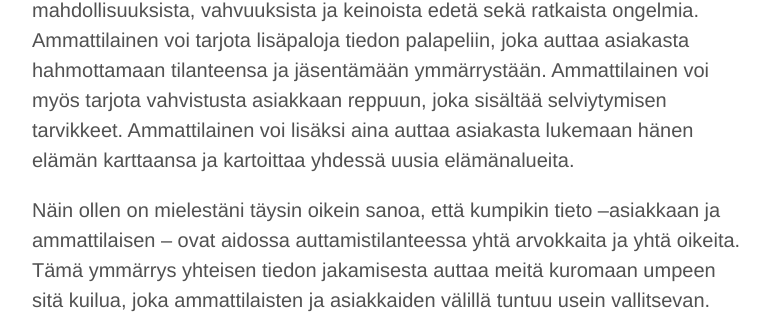
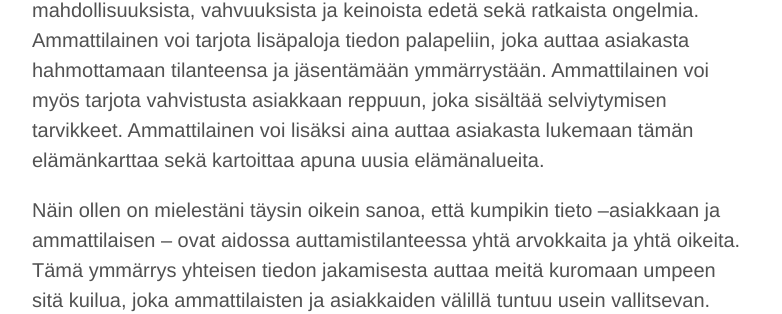
Before and after one commit to niinapiira/neppari.net, a Jekyll site: the page built from _posts/2017-04-17-auttaminen-on-yhteistyota-ja-kompromisseja.md, in a window 1280 px wide and 900 px high, scrolled down 2292 px. Shown: the part 351-665 px from the top of the window, without its empty margins (248-1030 px from the left). Built offline with Jekyll 4.4.1, drawn with Linux system fonts in a browser that asks for light colours; some of the changed text lies outside the part shown.

Commit message:
Updated 2017-04-17-auttaminen-on-yhteistyota-ja-kompromisseja.md

```diff
--- a/_posts/2017-04-17-auttaminen-on-yhteistyota-ja-kompromisseja.md
+++ b/_posts/2017-04-17-auttaminen-on-yhteistyota-ja-kompromisseja.md
@@ -18,7 +18,7 @@ Auttamistyötä on hyvä tehdä siis aina asiakkaan ja perheen oman ymmärryksen
 
 Nepsy-perheet kokevat hyvin usein, että heitä ei ymmärretä ja että heidän tilannettaan vähätellään. Toisin sanoen perheet kokevat, että heidän kertomaansa tietoa ei arvosteta. Mitä enemmän olen tehnyt töitä nepsy-perheiden kanssa (sekä nuorten että aikuisten nepsy-henkilöiden asialla), sitä vakuuttuneemmaksi olen tullut siitä, kuinka arvokasta tietoa asiakkaillani ja heidän perheillä on hallussaan. Olen ottanut tavakseni kerätä tätä tietoa valmennusprosessin edetessä säännöllisesti, sillä mitä enemmän olen panostanut asiakkaan oman tiedon kartoittamiseen, sitä helpommalla olen päässyt omassa työssäni. Tämä tieto on ollut kullan arvoista hyvin konkreettisestikin, sillä sen avulla on voitu arvioni mukaan säästää paljonkin aikaa ja vaivaa.
 
-Asiakkaan tiedot eivät välttämättä kuitenkaan yksistään riitä elämästä selviämiseen, jolloin tueksi tarjotaan ammattilaisen tietoa. Ammattilainen voi tarjota peiliä, joka antaa tietoa asiakkaan ja hänen elämänsä sisältävistä mahdollisuuksista, vahvuuksista ja keinoista edetä sekä ratkaista ongelmia. Ammattilainen voi tarjota lisäpaloja tiedon palapeliin, joka auttaa asiakasta hahmottamaan tilanteensa ja jäsentämään ymmärrystään. Ammattilainen voi myös tarjota vahvistusta asiakkaan reppuun, joka sisältää selviytymisen tarvikkeet. Ammattilainen voi lisäksi aina auttaa asiakasta lukemaan hänen elämän karttaansa ja kartoittaa yhdessä uusia elämänalueita.
+Asiakkaan tiedot eivät välttämättä kuitenkaan yksistään riitä elämästä selviämiseen, jolloin tueksi tarjotaan ammattilaisen tietoa. Ammattilainen voi tarjota peiliä, joka antaa tietoa asiakkaan ja hänen elämänsä sisältävistä mahdollisuuksista, vahvuuksista ja keinoista edetä sekä ratkaista ongelmia. Ammattilainen voi tarjota lisäpaloja tiedon palapeliin, joka auttaa asiakasta hahmottamaan tilanteensa ja jäsentämään ymmärrystään. Ammattilainen voi myös tarjota vahvistusta asiakkaan reppuun, joka sisältää selviytymisen tarvikkeet. Ammattilainen voi lisäksi aina auttaa asiakasta lukemaan tämän elämänkarttaa sekä kartoittaa apuna uusia elämänalueita.
 
 Näin ollen on mielestäni täysin oikein sanoa, että kumpikin tieto –asiakkaan ja ammattilaisen – ovat aidossa auttamistilanteessa yhtä arvokkaita ja yhtä oikeita. Tämä ymmärrys yhteisen tiedon jakamisesta auttaa meitä kuromaan umpeen sitä kuilua, joka ammattilaisten ja asiakkaiden välillä tuntuu usein vallitsevan. Tämä ymmärrys auttaa meitä suhtautumaan kaikkeen tietoon yhtä suurella mielenkiinnolla ja ohjaa meitä luomaan uutta tietoa yhdessä, jaetun ymmärryksen pohjalta. Koska vain uusi tieto auttaa uusille urille, ja jos toivomme muutosta, on meidän tavoiteltava uudistumista. Yhdessä luotu ymmärrys ei voi siis rakentua vain joko ammattilaisen tiedon ympärille tai vain asiakkaan tiedon ympärille vaan niistä voi yhdessä luoda kokonaisuuden, joka auttaa ammattilaista auttamaan ja asiakasta hyltymään avusta.
 
```
